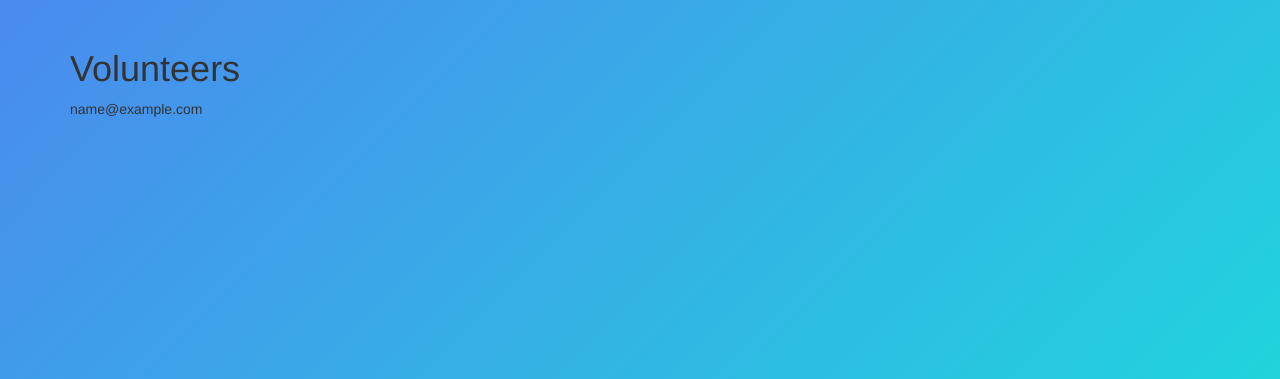
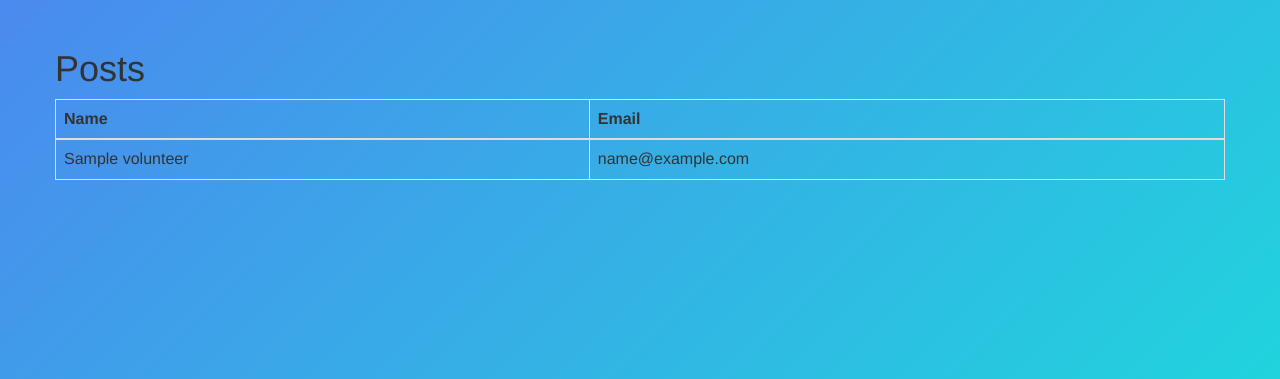
Before and after one commit to ahujasushant/coen6311, a Flask app: page /volunteers in a window 1280 px wide. Shown: the part 51-430 px from the top of the page. Run offline with Flask 2, Linux system fonts and the light colour scheme; tables that the repository leaves empty hold one stand-in row (values such as "Sample post").

Commit message:
Adds the table for volunteers

```diff
--- a/coen_6311/templates/volunteer/index.html
+++ b/coen_6311/templates/volunteer/index.html
@@ -1,18 +1,32 @@
 {% block css %}
-  {% include 'layouts/background-style.html' %}
+{% include 'layouts/background-style.html' %}
 {% endblock %}
 
 {% extends 'layouts/navbar.html' %}
 
 {% block content %}
-  <div class="row">
-    <div class="col-md-6">
-        <h1>Volunteers</h1>
-      {% for v in volunteers %}
-        {{ v.email }}
-      {% endfor %}
-    </div>
-  </div>
+<div class="row">
+    <h1>Posts</h1>
+    <table class="table table-bordered">
+        <thead class="thead-dark">
+
+        <tr>
+            <th>Name</th>
+            <th>Email</th>
+        </tr>
+        </thead>
+
+        <tbody>
+        {% for v in volunteers %}
+
+        <tr>
+            <td>{{ v.name }}</td>
+            <td>{{ v.email }}</td>
+        </tr>
+        {% endfor %}
+        </tbody>
+    </table>
+</div>
 
 
 {% endblock %}
```
